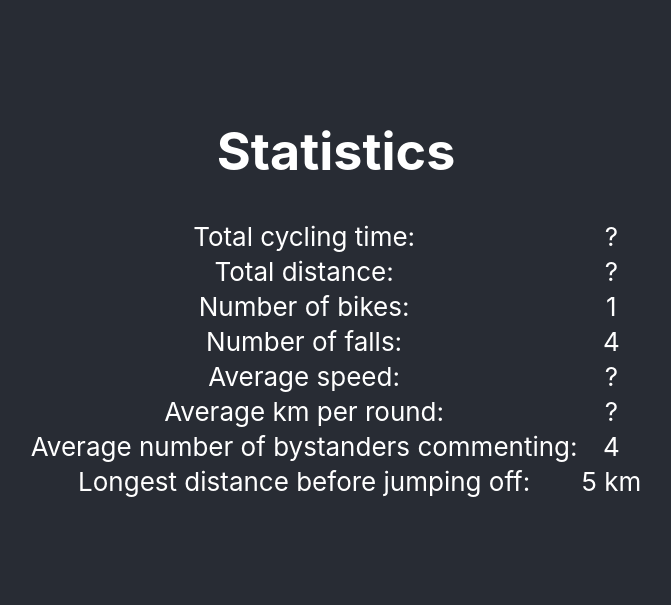
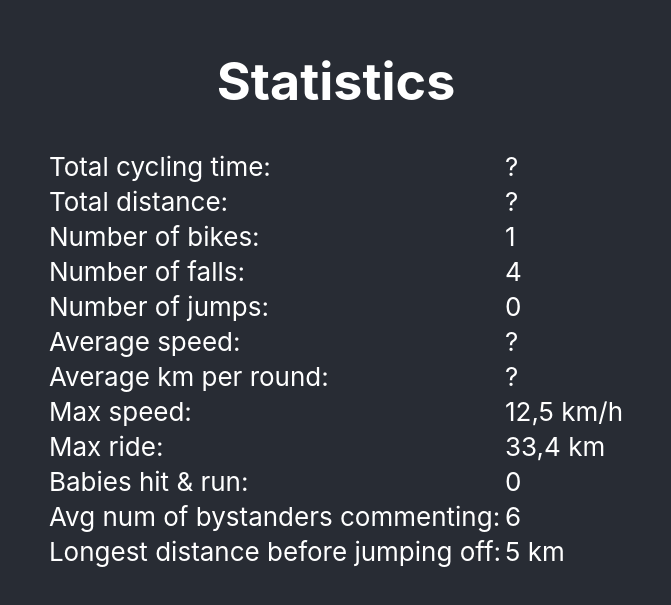
Before and after one commit to kmork/sillywheelie, a React (Create React App) app: page / in a window 1280 px wide. Shown: the part 2720-3325 px from the top of the page, without its empty margins (304-975 px from the left). Built offline with nearby package versions, Linux system fonts and the light colour scheme.

Commit message:
More stats

```diff
--- a/src/Components/Stats.js
+++ b/src/Components/Stats.js
@@ -6,35 +6,51 @@ const Stats=()=>{
             <header className="App-header">
                 <h1>Statistics</h1>
                 <table>
-                    <tr>
+                    <tr align="left">
                         <td>Total cycling time:</td>
                         <td>?</td>
                     </tr>
-                    <tr>
+                    <tr align="left">
                         <td>Total distance:</td>
                         <td>?</td>
                     </tr>
-                    <tr>
+                    <tr align="left">
                         <td>Number of bikes:</td>
                         <td>1</td>
                     </tr>
-                    <tr>
+                    <tr align="left">
                         <td>Number of falls:</td>
                         <td>4</td>
                     </tr>
-                    <tr>
+                    <tr align="left">
+                        <td>Number of jumps:</td>
+                        <td>0</td>
+                    </tr>
+                    <tr align="left">
                         <td>Average speed:</td>
                         <td>?</td>
                     </tr>
-                    <tr>
+                    <tr align="left">
                         <td>Average km per round:</td>
                         <td>?</td>
                     </tr>
-                    <tr>
-                        <td>Average number of bystanders commenting:</td>
-                        <td>4</td>
+                    <tr align="left">
+                        <td>Max speed:</td>
+                        <td>12,5 km/h</td>
                     </tr>
-                    <tr>
+                    <tr align="left">
+                        <td>Max ride:</td>
+                        <td>33,4 km</td>
+                    </tr>
+                    <tr align="left">
+                        <td>Babies hit & run:</td>
+                        <td>0</td>
+                    </tr>
+                    <tr align="left">
+                        <td>Avg num of bystanders commenting:</td>
+                        <td>6</td>
+                    </tr>
+                    <tr align="left">
                         <td>Longest distance before jumping off:</td>
                         <td>5 km</td>
                     </tr>
```
